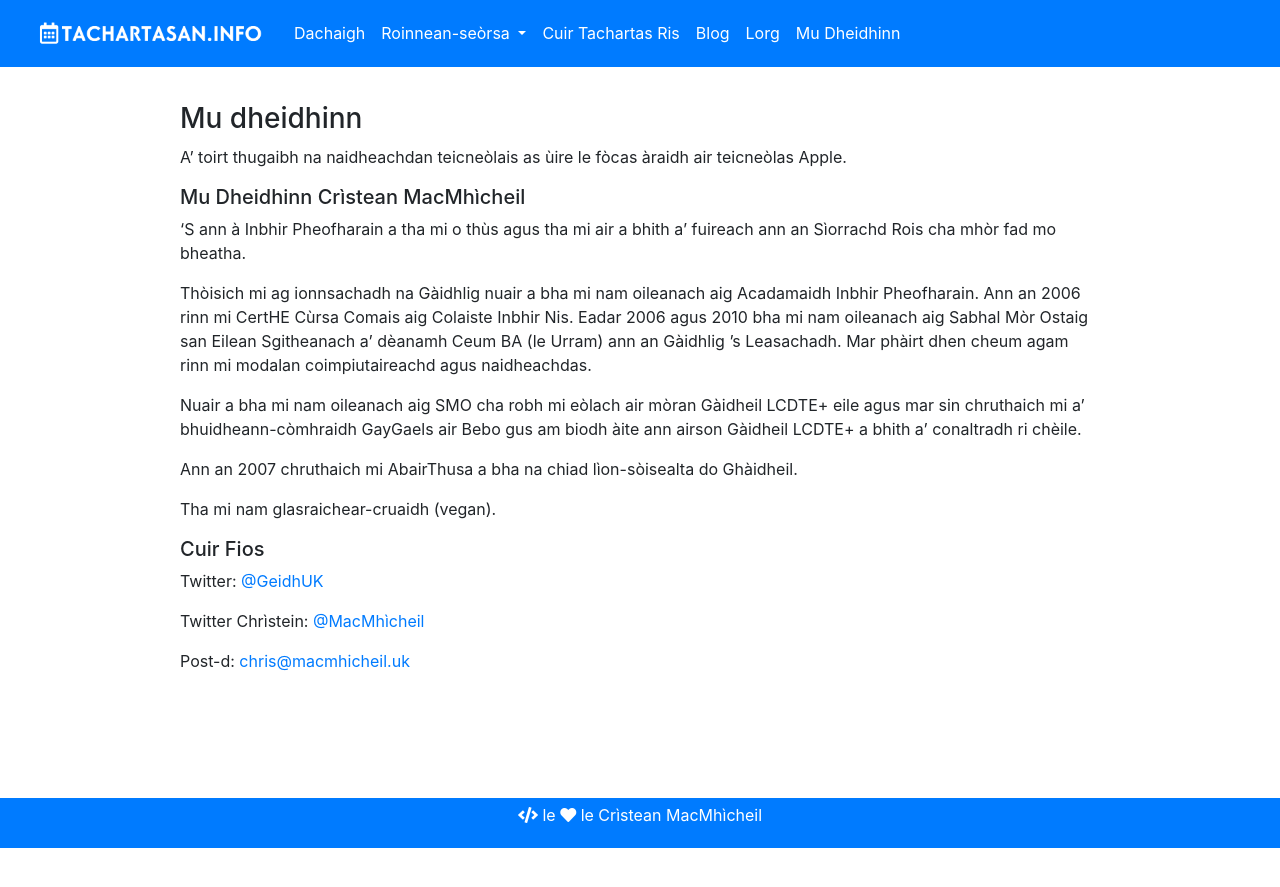
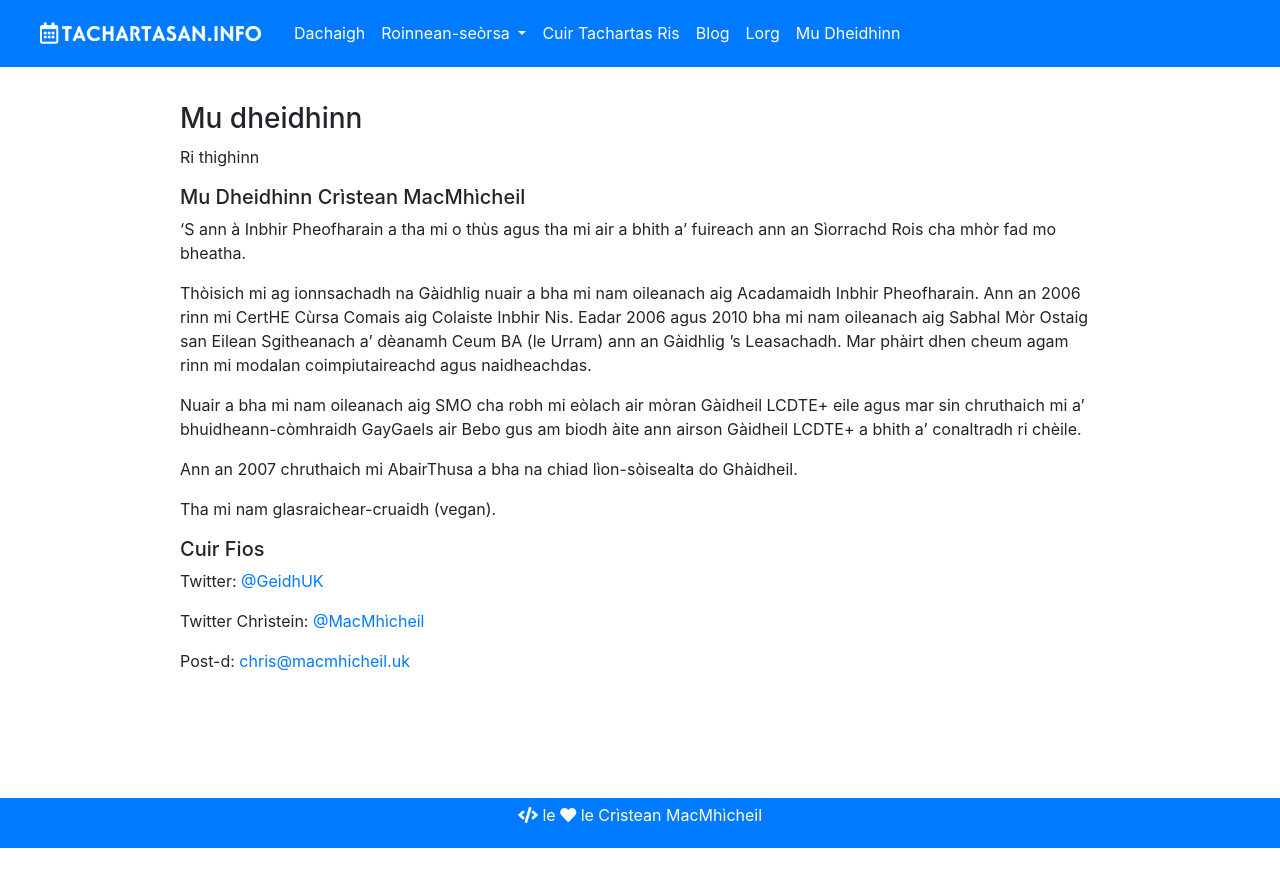
Before and after one commit to tachartasan/tachartasan.github.io, a Jekyll site: the page built from mu-dheidhinn.md, in a window 1280 px wide. Shown: the top 887 px of the page. Built offline with Jekyll 4.4.1, drawn with Linux system fonts in a browser that asks for light colours; nearby versions of some CDN libraries.

Commit message:
Update mu-dheidhinn.md

```diff
--- a/mu-dheidhinn.md
+++ b/mu-dheidhinn.md
@@ -4,7 +4,7 @@ title: Mu dheidhinn
 permalink: /mu-dheidhinn/
 ---
 
-A' toirt thugaibh na naidheachdan teicneòlais as ùire le fòcas àraidh air teicneòlas Apple.
+Ri thighinn
 
 ##### Mu Dheidhinn Crìstean MacMhìcheil
 
```
